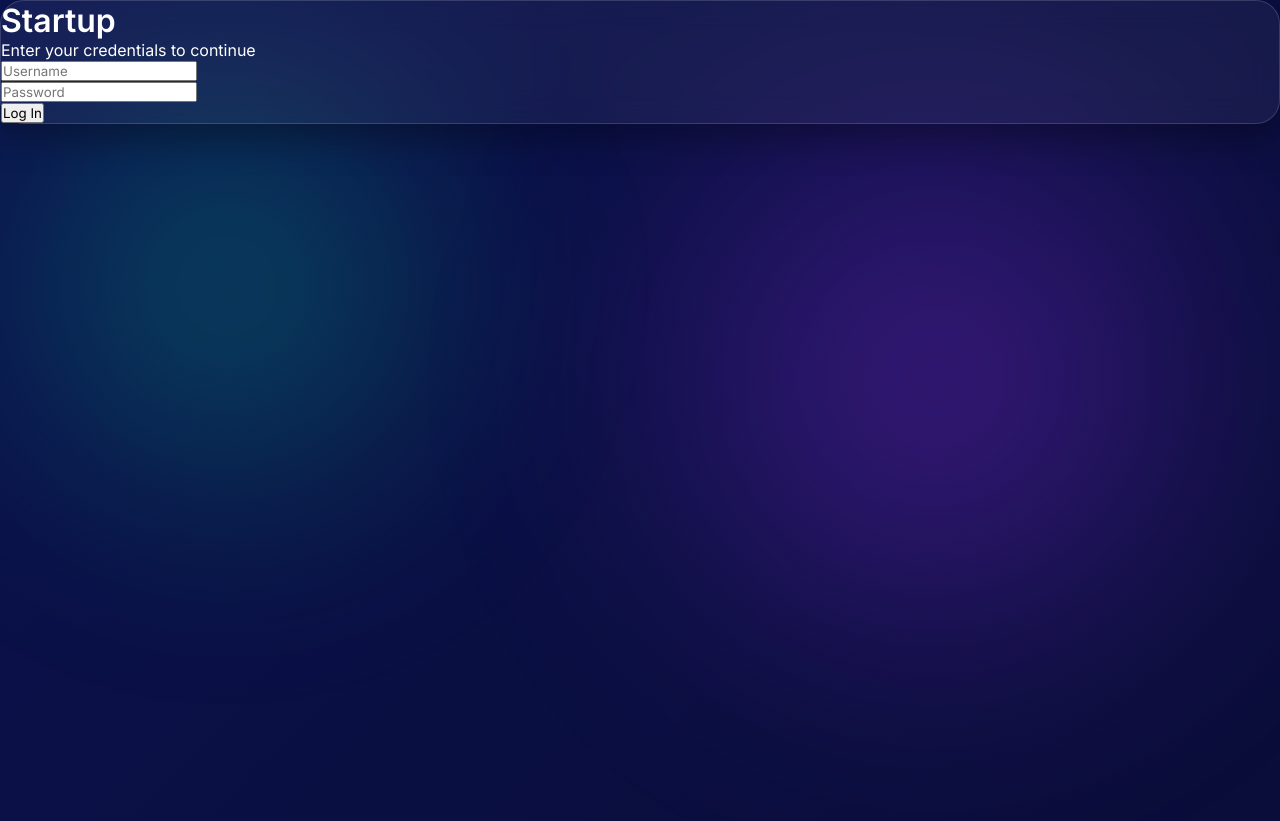
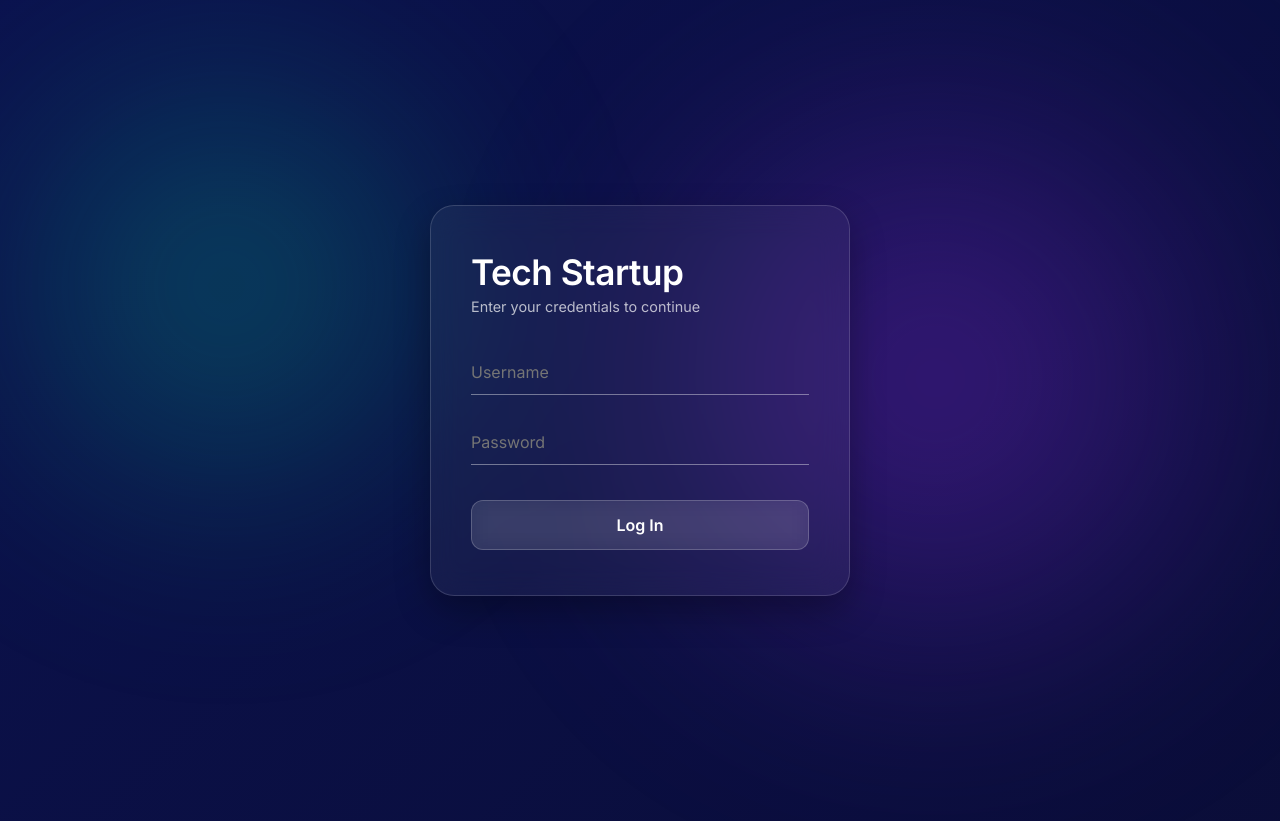
Before and after one commit to itsfauzxn/internProject, a plain HTML site: page index.html in a window 1280 px wide. Shown: the top 821 px of the page. Drawn offline with nearby package versions, Linux system fonts and the light colour scheme.

Commit message:
Update: Menyelesaikan fitur CRUD User dan perbaikan UI Login

```diff
--- a/index.html
+++ b/index.html
@@ -7,11 +7,11 @@
     <link rel="stylesheet" href="style.css">
     <script src="https://unpkg.com/vue@3/dist/vue.global.js"></script>
 </head>
-<body>
+<body class="login-page">
 
-    <div id="app" class="glass-card">
+    <div id="app" class="glass-card login-box">
         <div class="header">
-            <h1>Startup</h1>
+            <h1>Tech Startup</h1>
             <p>Enter your credentials to continue</p>
         </div>
 
@@ -23,7 +23,7 @@
                 <input type="password" v-model="password" placeholder="Password" required>
             </div>
 
-            <button type="submit">
+            <button type="submit" class="login-btn">
                 {{ isLoading ? 'Memproses...' : 'Log In' }}
             </button>
         </form>
--- a/style.css
+++ b/style.css
@@ -313,3 +313,80 @@ body::after {
     background: #05051a;
     color: white;
 }
+
+/* --- KEMBALIKAN GAYA KHUSUS LOGIN PAGE --- */
+body.login-page {
+    display: flex;
+    justify-content: center;
+    align-items: center;
+}
+
+.login-box {
+    width: 100%;
+    max-width: 420px;
+    padding: 45px 40px;
+}
+
+.login-box .header {
+    margin-bottom: 35px;
+}
+
+.login-box .header h1 {
+    font-size: 2.2rem;
+    font-weight: 600;
+    margin-bottom: 5px;
+    letter-spacing: -0.5px;
+}
+
+.login-box .header p {
+    font-size: 0.9rem;
+    color: rgba(255, 255, 255, 0.7);
+}
+
+.login-box .input-group {
+    margin-bottom: 25px;
+}
+
+.login-box .input-group input {
+    width: 100%;
+    padding: 12px 0;
+    background: transparent;
+    border: none;
+    border-bottom: 1px solid rgba(255, 255, 255, 0.4);
+    color: #ffffff;
+    font-size: 1rem;
+    outline: none;
+    transition: all 0.3s ease;
+}
+
+.login-box .input-group input:focus {
+    border-bottom-color: #00d4a1;
+}
+
+.login-btn {
+    width: 100%;
+    padding: 14px;
+    margin-top: 10px;
+    background: rgba(255, 255, 255, 0.1);
+    border: 1px solid rgba(255, 255, 255, 0.2);
+    color: #ffffff;
+    border-radius: 12px;
+    font-size: 1rem;
+    font-weight: 600;
+    cursor: pointer;
+    transition: all 0.3s ease;
+    backdrop-filter: blur(10px);
+}
+
+.login-btn:hover {
+    background: rgba(255, 255, 255, 0.2);
+    transform: translateY(-2px);
+}
+
+.error-text {
+    color: #ff4d4d;
+    font-size: 0.85rem;
+    margin-top: 15px;
+    text-align: center;
+    min-height: 20px;
+}
```
